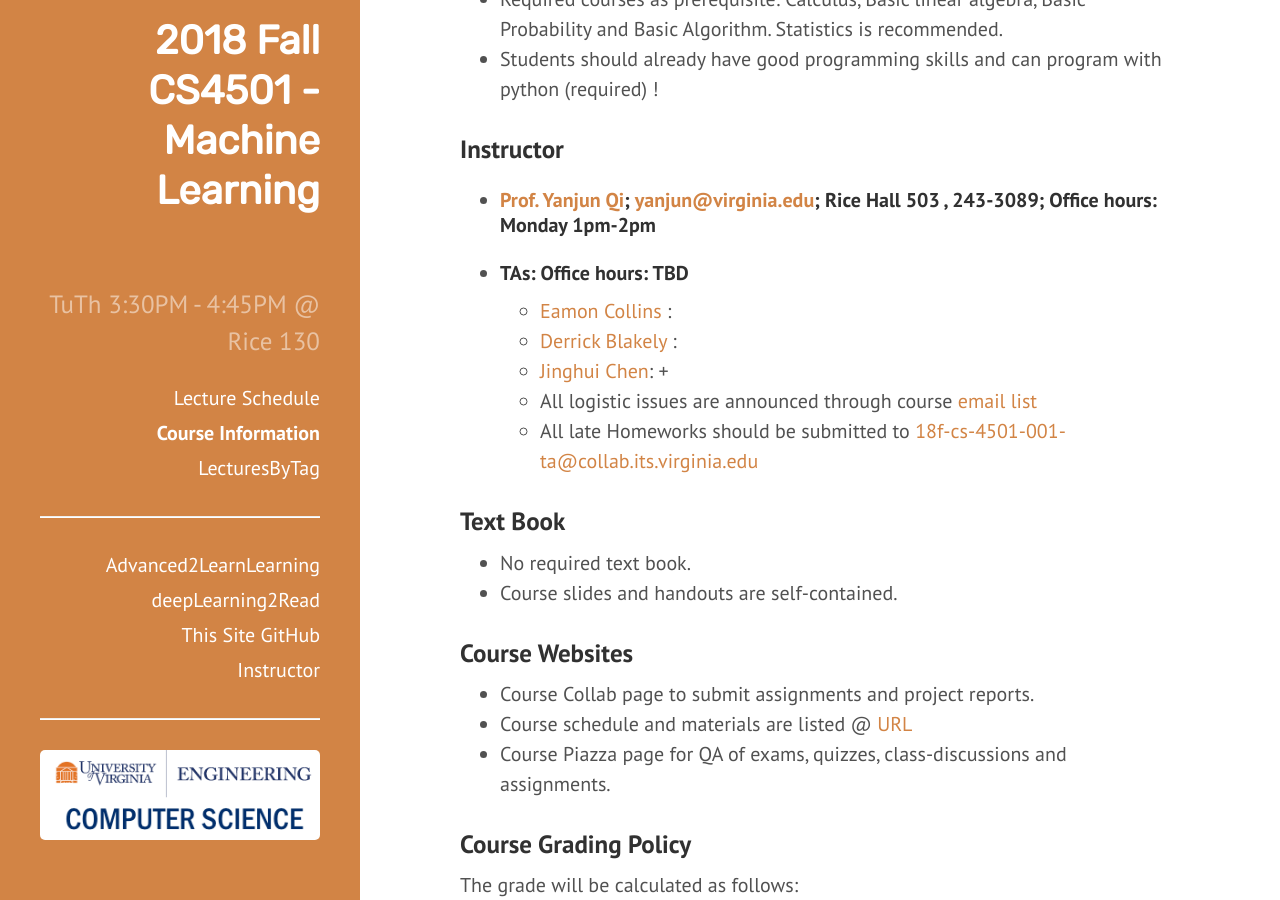
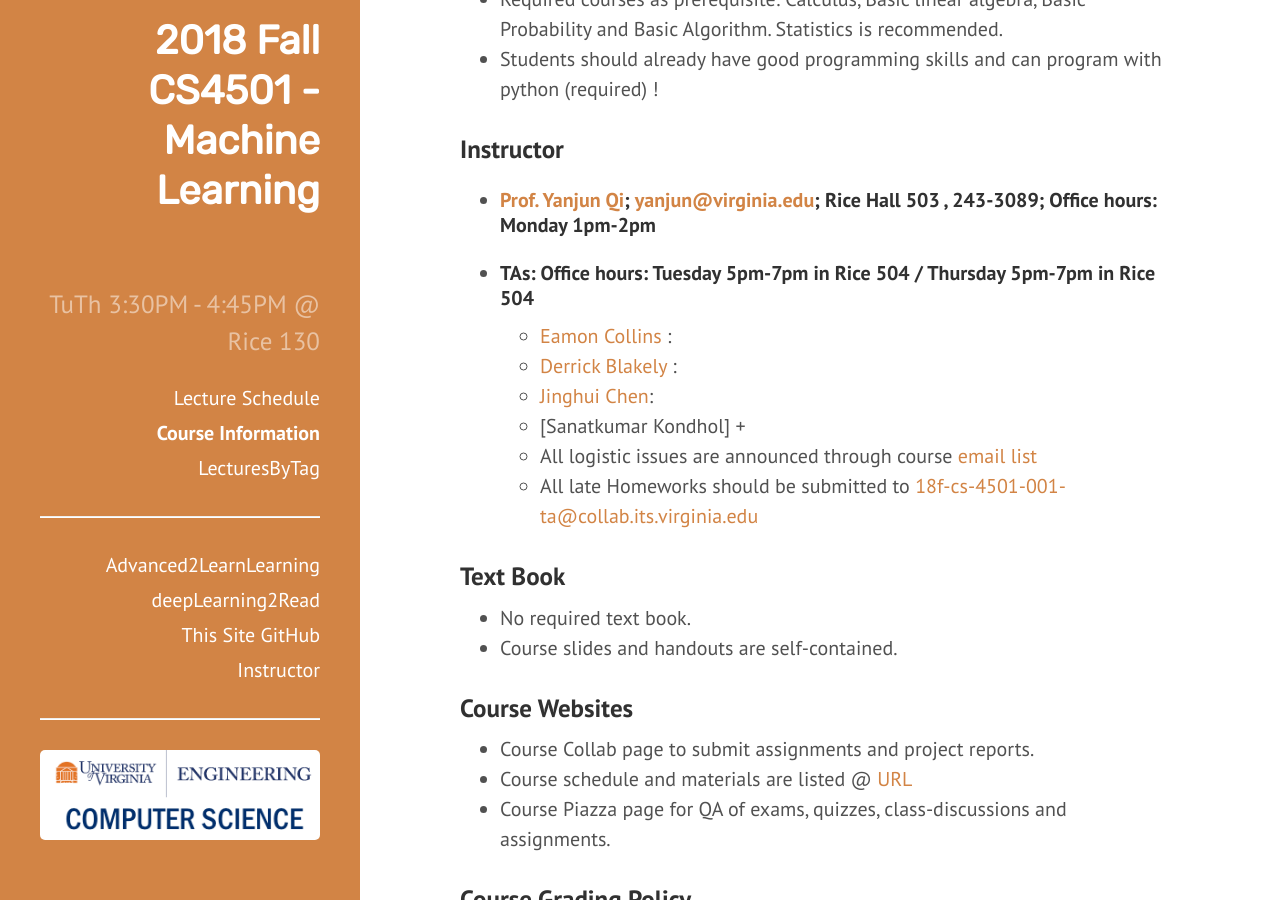
Before and after one commit to dblakely/2018fUVA-CS4501MachineLearning, a Jekyll site: the page built from About.md, in a window 1280 px wide and 900 px high, scrolled down 823 px. Built offline with Jekyll 4.4.1, drawn with Linux system fonts in a browser that asks for light colours.

Commit message:
add TA office hours info in

```diff
--- a/About.md
+++ b/About.md
@@ -30,10 +30,11 @@
 ### Instructor
 
 + ##### [Prof. Yanjun Qi](http://www.cs.virginia.edu/yanjun/); [yanjun@virginia.edu](mailto:yanjun@virginia.edu);  Rice Hall 503 , 243-3089;  Office hours:  Monday 1pm-2pm
-+ ##### TAs: Office hours:  TBD
++ ##### TAs: Office hours:  Tuesday 5pm-7pm in Rice 504 / Thursday 5pm-7pm in Rice 504
   + [Eamon Collins ](mailto:ec3bd@virginia.edu):
   + [Derrick Blakely ](mailto:agk7uc@virginia.edu):
   + [Jinghui Chen](mailto:jc4zg@virginia.edu):
+  + [Sanatkumar Kondhol]
   +
   + All logistic issues are announced through course [email list](mailto:18f-cs-4501-001@collab.its.virginia.edu)
   + All late Homeworks should be submitted to
```
